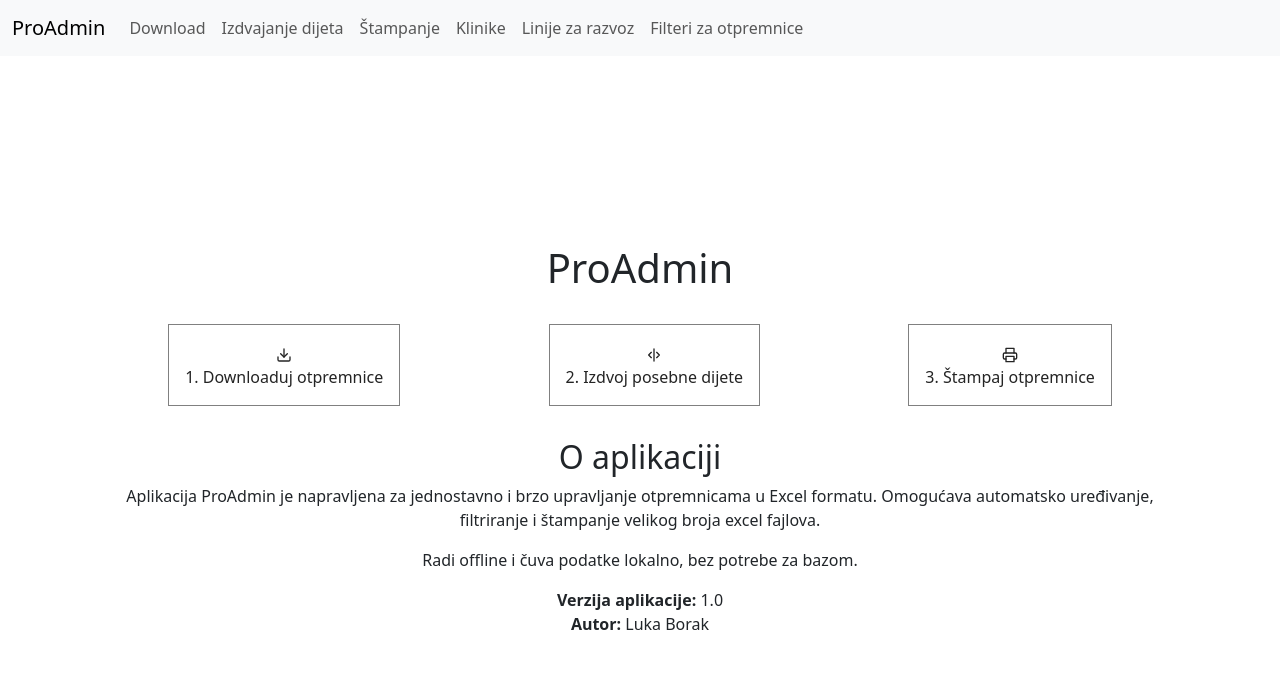
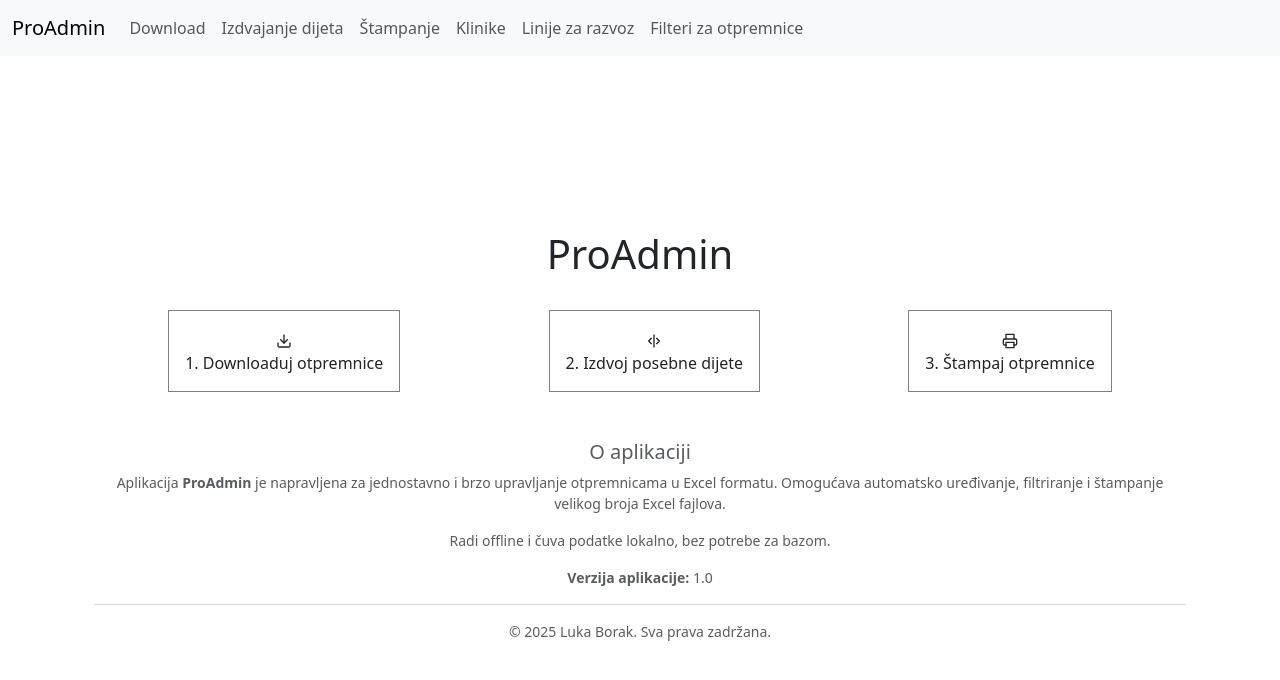
Before and after one commit to BorakL/electron-course, a React (Vite) app: page /#/ in a window 1280 px wide. Shown: the top 680 px of the page. Built offline with nearby package versions, Linux system fonts and the light colour scheme.

Commit message:
changed home page

```diff
--- a/src/ui/pages/HomePage.tsx
+++ b/src/ui/pages/HomePage.tsx
@@ -24,18 +24,21 @@ const HomePage = ()=>{
             </Link>
 
         </div>
-      <footer>
-        <h2>O aplikaciji</h2>
+        <footer className="text-center mt-5 mb-4 small text-muted">
+          <h2 className="h5">O aplikaciji</h2>
           <p>
-          Aplikacija ProAdmin je napravljena za jednostavno i brzo upravljanje otpremnicama
-          u Excel formatu. Omogućava automatsko uređivanje, filtriranje i štampanje velikog broja excel fajlova.
+            Aplikacija <strong>ProAdmin</strong> je napravljena za jednostavno i brzo upravljanje otpremnicama
+            u Excel formatu. Omogućava automatsko uređivanje, filtriranje i štampanje velikog broja Excel fajlova.
           </p>
           <p>Radi offline i čuva podatke lokalno, bez potrebe za bazom.</p>
 
           <p>
-          <strong>Verzija aplikacije:</strong> 1.0
-          <br />
-          <strong>Autor:</strong> Luka Borak
+            <strong>Verzija aplikacije:</strong> 1.0<br />
+          </p>
+
+          <hr />
+          <p className="mt-3">
+            © {new Date().getFullYear()} Luka Borak. Sva prava zadržana.
           </p>
         </footer>
 
```
Lines whose indentation alone changed are shown as unchanged.
